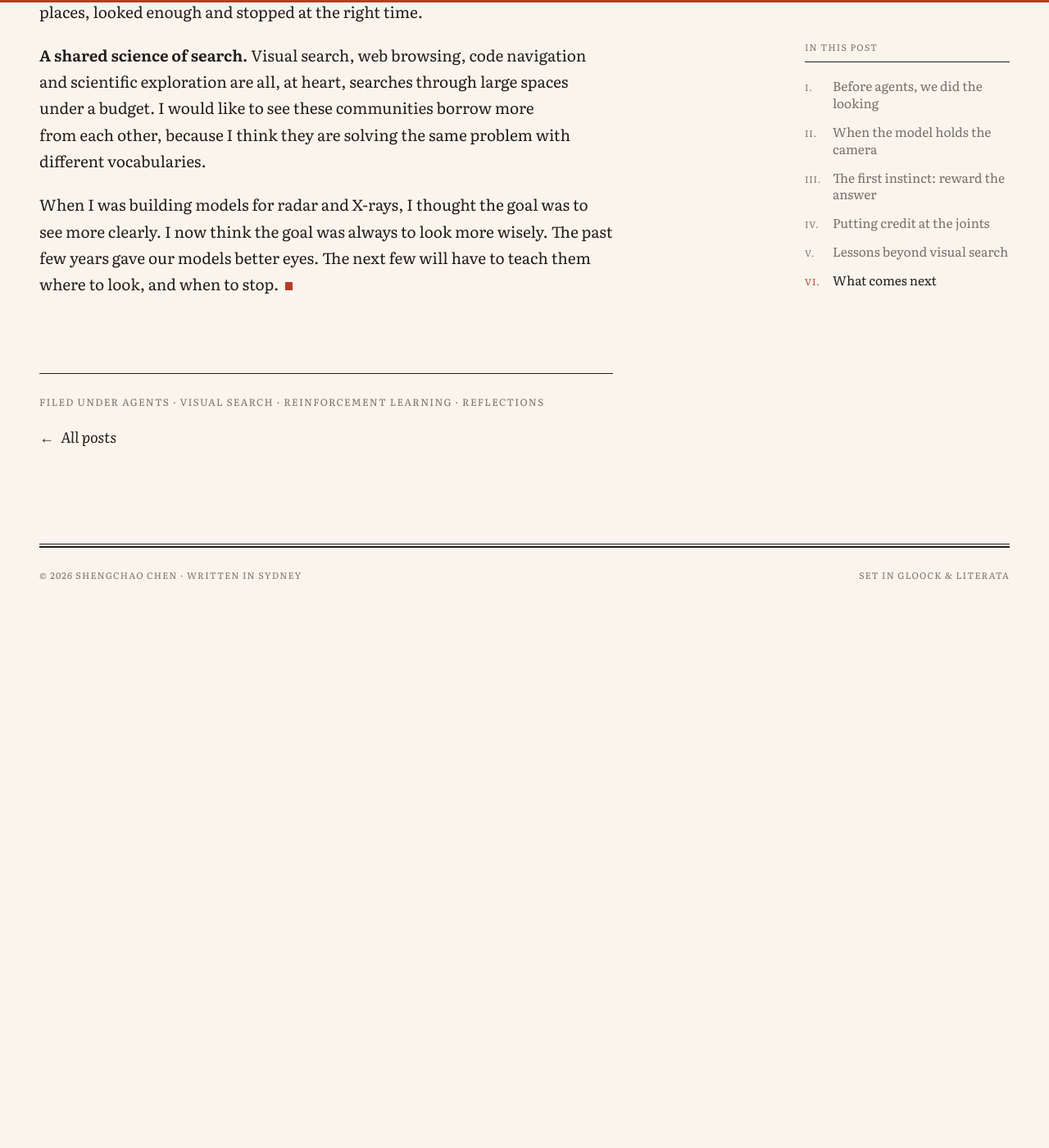
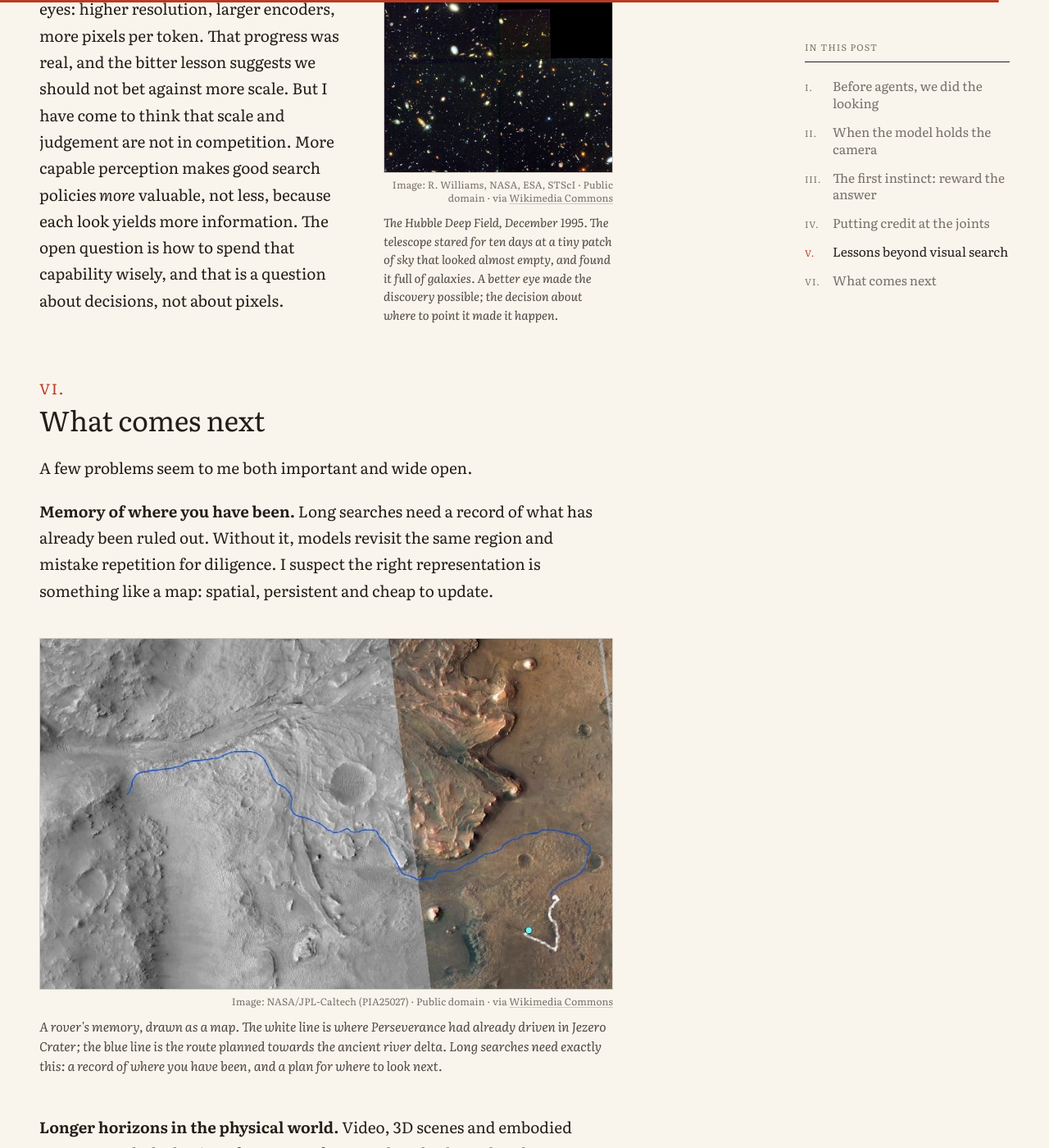
Before and after one commit to shengchaochen82/shengchaochen82.github.io, a Jekyll site: the page built from _posts/2026-11-04-learning-where-to-look.md, in a window 1280 px wide and 1400 px high, scrolled down 12319 px. Shown: the whole window at 82% size. Built offline with Jekyll 4.4.1, drawn with Linux system fonts in a browser that asks for light colours; some web fonts are replaced; before the commit the page ends 13072 px from its top, so only the background shows below that; some of the changed text lies outside the part shown.

Commit message:
Blog: add four credited figures to the second half of Learning Where to Look
Co-Authored-By: Claude Opus 5.5 <noreply@anthropic.com>

```diff
--- a/_posts/2026-11-04-learning-where-to-look.md
+++ b/_posts/2026-11-04-learning-where-to-look.md
@@ -89,6 +89,8 @@ Shunyu Yao made a related argument in [*The Second Half*](https://ysymyth.github
 
 ### Verifiability decides what gets solved
 
+{% include figure.html src="/assets/img/blog/sudoku-solve-vs-check.png" width="1400" height="680" alt="A Sudoku puzzle with only some digits filled in, beside the same grid fully solved" caption="Left: a puzzle. Right: its solution. Finding the right-hand grid can take a person half an hour; checking it takes a minute. Tasks with this shape, hard to solve and easy to check, are the ones learning systems tend to conquer first." credit='Puzzle: Tim Stellmach, <a href="https://commons.wikimedia.org/wiki/File:Sudoku_Puzzle_by_L2G-20050714_standardized_layout.svg">CC0</a> · Solution: Cburnett, <a href="https://commons.wikimedia.org/wiki/File:Sudoku_Puzzle_by_L2G-20050714_solution_standardized_layout.svg">CC BY-SA 3.0</a> · combined side by side · via Wikimedia Commons' %}
+
 Jason Wei has [written](https://www.jasonwei.net/blog) about the asymmetry between solving and verifying: tasks that are easy to check tend to be the ones AI masters first. Visual search is a good illustration. It is hard to do and, thanks to geometry, relatively easy to check. That combination is exactly why it is a productive training ground, and why I expect ideas from it to transfer to web agents, GUI agents and embodied agents, which share the same structure of long searches through large spaces with checkable progress.
 
 The flip side is a warning. Where progress is hard to verify, as it is in much of open-ended reasoning, the same methods will struggle, and benchmarks will quietly reward whatever is easiest to measure. When I design a new task now, the first question I ask is not "is this hard?" but "can I check every step of it?"
@@ -111,11 +113,15 @@ The field still treats this cost as an afterthought. We report accuracy and perh
 
 ### Knowing when to stop is part of intelligence
 
+{% include figure.html layout="side" src="/assets/img/blog/radiologist-reading.jpg" width="825" height="1100" alt="A navy radiologist seated at a workstation, studying arm X-rays on two large monitors" caption="A radiologist reviewing digital X-rays aboard the hospital ship USNS Comfort. Much of the expertise is in deciding quickly what does not need a second look." credit='Photo: U.S. Navy, Ellen Maurer · Public domain · via <a href="https://commons.wikimedia.org/wiki/File:US_Navy_030221-N-2338M-001_Navy_Radiologist_Lt._Cmdr._Roy_Rice,_MC,_reviews_a_digital_X-ray_before_importing_it_into_the_Comfort%27s_RADWORKS_system.jpg">Wikimedia Commons</a>' %}
+
 Watch an expert radiologist and you will notice that much of their skill is in what they do not look at. They recognize quickly when an image is normal, and spend their attention where it is needed. The same is true of an experienced field geologist, or a forecaster scanning a radar loop. Expertise is not exhaustive search. It is selective search.
 
 Our models are not yet like this. They rarely say "the target is not in this image" and stop. They keep looking, or they invent an answer. Teaching an agent to stop, and to abstain when the evidence is not there, seems to me as important as teaching it to search well, and much less studied.
 
 ### Bigger eyes versus better judgement
+
+{% include figure.html layout="side" src="/assets/img/blog/hubble-deep-field.jpg" width="1100" height="1077" alt="The Hubble Deep Field: a black patch of sky filled with thousands of small, colourful galaxies" caption="The Hubble Deep Field, December 1995. The telescope stared for ten days at a tiny patch of sky that looked almost empty, and found it full of galaxies. A better eye made the discovery possible; the decision about where to point it made it happen." credit='Image: R. Williams, NASA, ESA, STScI · Public domain · via <a href="https://commons.wikimedia.org/wiki/File:HubbleDeepField.800px.jpg">Wikimedia Commons</a>' %}
 
 For a decade, progress in visual understanding mostly came from better eyes: higher resolution, larger encoders, more pixels per token. That progress was real, and the bitter lesson suggests we should not bet against more scale. But I have come to think that scale and judgement are not in competition. More capable perception makes good search policies *more* valuable, not less, because each look yields more information. The open question is how to spend that capability wisely, and that is a question about decisions, not about pixels.
 
@@ -125,6 +131,8 @@ A few problems seem to me both important and wide open.
 
 **Memory of where you have been.** Long searches need a record of what has already been ruled out. Without it, models revisit the same region and mistake repetition for diligence. I suspect the right representation is something like a map: spatial, persistent and cheap to update.
 
+{% include figure.html src="/assets/img/blog/perseverance-traverse.jpg" width="831" height="510" alt="Orbital map of Jezero Crater on Mars with a short white path showing where the Perseverance rover has driven and a long blue line showing its planned route to the river delta" caption="A rover's memory, drawn as a map. The white line is where Perseverance had already driven in Jezero Crater; the blue line is the route planned towards the ancient river delta. Long searches need exactly this: a record of where you have been, and a plan for where to look next." credit='Image: NASA/JPL-Caltech (PIA25027) · Public domain · via <a href="https://commons.wikimedia.org/wiki/File:Traverse_From_Seitah_to_Jezero_Delta_(PIA25027).jpg">Wikimedia Commons</a>' %}
+
 **Longer horizons in the physical world.** Video, 3D scenes and embodied agents stretch the horizon from tens of steps to hundreds, and each observation becomes physically expensive. Everything I have described about credit and cost becomes more severe.
 
 **Evaluation that scores judgement.** We need benchmarks that ask not only whether the final answer was right, but whether the model looked in the right places, looked enough and stopped at the right time.
```
Also changed, not shown: assets/img/blog/hubble-deep-field.jpg (added), assets/img/blog/perseverance-traverse.jpg (added), assets/img/blog/radiologist-reading.jpg (added), assets/img/blog/sudoku-solve-vs-check.png (added).
